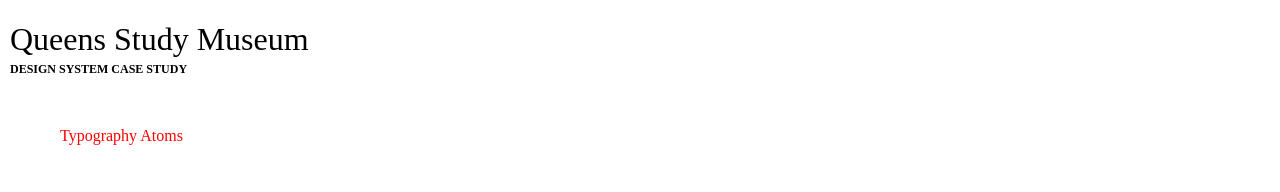
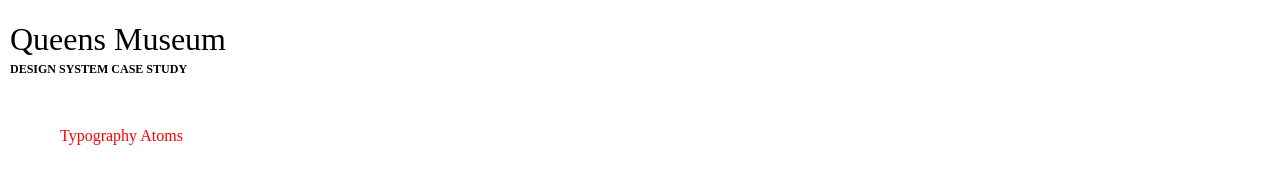
Before and after one commit to bthoes1/queens-museum, a plain HTML site: page components/index.html in a window 1280 px wide. Shown: the top 192 px of the page. Drawn offline with Linux system fonts and the light colour scheme.

Commit message:
Fixed title

```diff
--- a/components/index.html
+++ b/components/index.html
@@ -40,7 +40,7 @@
 		</div>
 
 		<header>
-			<h1>Queens Study Museum</h1>
+			<h1>Queens Museum</h1>
 			<p>Design System Case Study</p>
 		</header>
 
```
